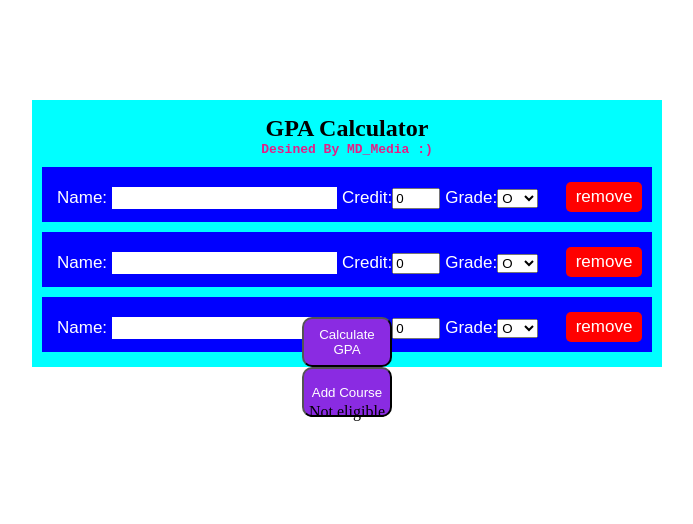
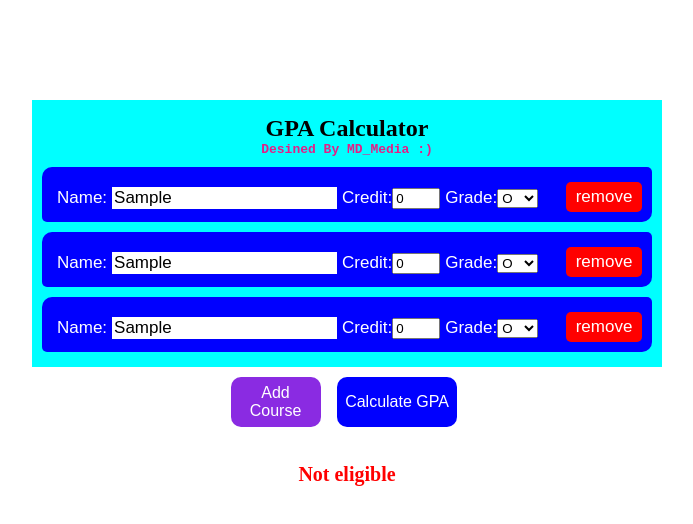
Before and after one commit to MDMATHAN16/CGPA-Calculator, a plain HTML site: page index.html in a window 1280 px wide. Both pictures are taken after typing "Sample", "Sample", "Sample" into the empty fields and a click on the button "Calculate GPA". Shown: the whole page, without its empty margins (293-986 px from the left). Drawn offline with Linux system fonts and the light colour scheme.

Commit message:
Update style.css

```diff
--- a/style.css
+++ b/style.css
@@ -5,6 +5,7 @@ body{
     display: flex;
     flex-direction: column;
     justify-content: center;
+    margin: 2px solid #e41e87;
     align-items: center;
 }
 .main{
@@ -19,23 +20,46 @@ body{
     overflow:hidden;
     transition: height 0.5s ease-in-out;
 }
-.button{
-    margin-top: -100px;
+.button.add {
+    margin-top: -90px;
     height: 50px;
     width: 90px;
+    margin-left: -143px;
     border-radius: 10px;
     background-color: blueviolet;
     color: white;
-}
-.button:hover{
+    border: none;
+    font-size: 16px;
+    cursor: pointer;
+  }
+
+  .button.add:hover {
     background-color: rgb(83, 33, 129);
-}
+  }
+
+  .button.Cal {
+    height: 50px;
+    width: 120px;
+    border-radius: 10px;
+    background-color: blue;
+    color: white;
+    border: none;
+    font-size: 16px;
+    margin-left: 100px;
+    margin-top:  -50px;
+    cursor: pointer;
+  }
+
+  .button.Cal:hover {
+    background-color: rgb(75, 75, 214);
+  }
 .dev{
     margin-top: 10px;
     padding: 10px;
     height: 35px;
     width: 590px;
     background-color: blue;
+    border-radius: 10px 5px;
 }
 .dev button{
     background-color: red;
@@ -57,3 +81,16 @@ body{
     font-family: Arial, Helvetica, sans-serif;
     border: none;
 }
+.dev .Sub_name{
+    color: black;
+}
+.Fail{
+    font-size: 20px;
+    color: red;
+    font-weight: bold;
+}
+.Pass{
+    font-size: 20px;
+    color: green;
+    font-weight: bold;
+}
```
